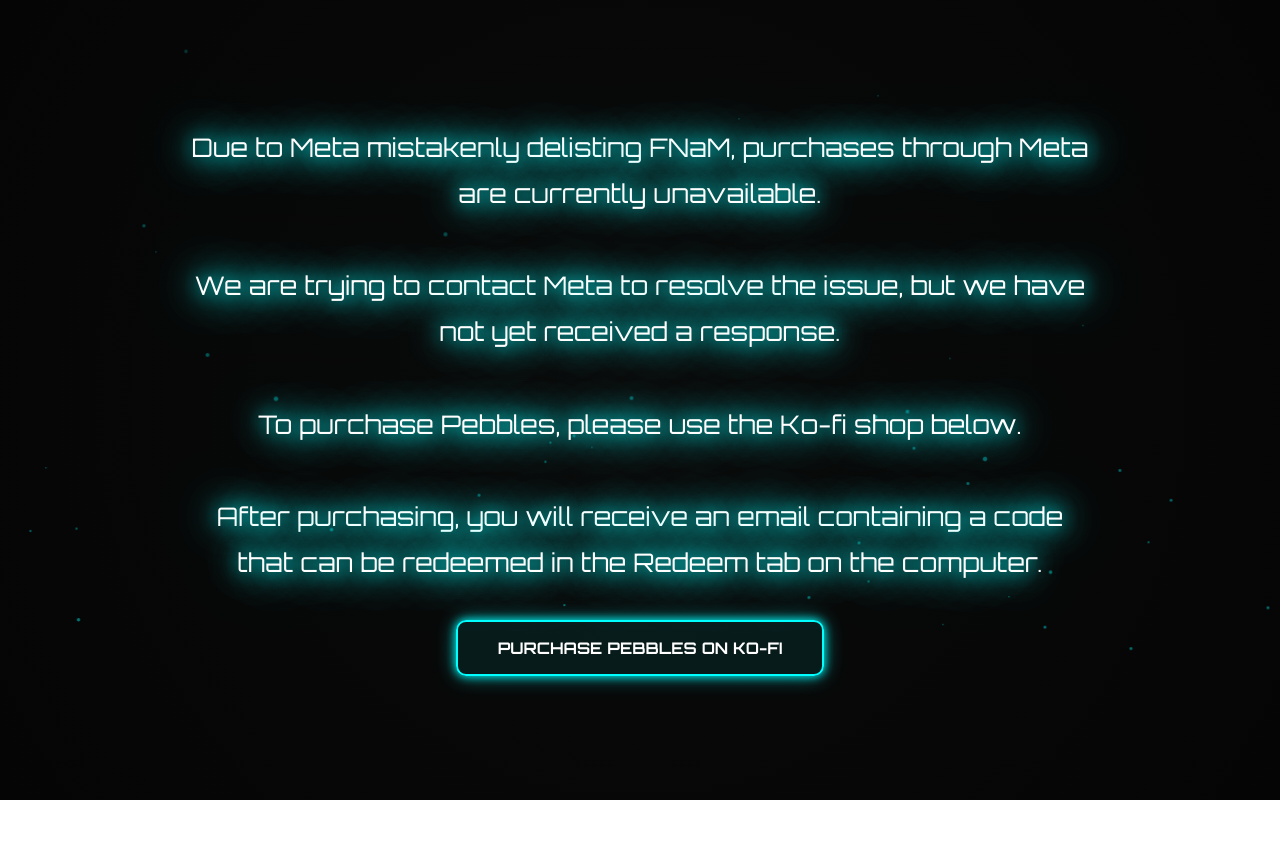
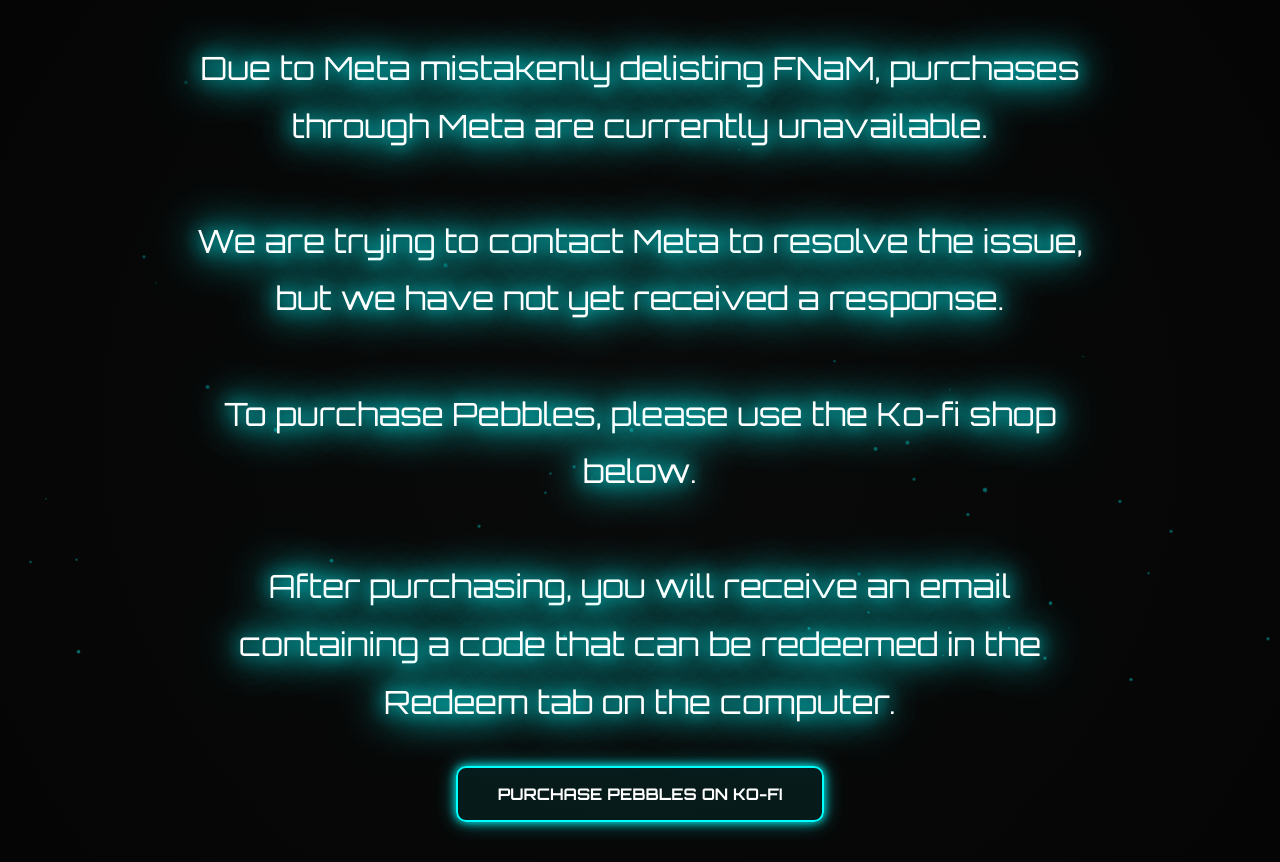
Before and after one commit to GameboyAlex1234/FileStorageGameboyAlex, a website: page pebbles.html in a window 1280 px wide. Before the commit the page ends 800 px from the top, so only its background shows below. Drawn offline with Linux system fonts and the light colour scheme.

Commit message:
Update pebbles.html

```diff
--- a/pebbles.html
+++ b/pebbles.html
@@ -3,7 +3,7 @@
 <head>
 <meta charset="UTF-8">
 <meta name="viewport" content="width=device-width, initial-scale=1.0">
-<title>Petal Purchases</title>
+<title>Pebbles Purchases</title>
 
 <style>
   @import url('https://fonts.googleapis.com/css2?family=Orbitron:wght@400;700&display=swap');
@@ -29,7 +29,7 @@
 
   .message {
   color: #ffffff;
-  font-size: 1.6rem; /* Bigger text */
+  font-size: 2rem;
   line-height: 1.8;
   text-shadow:
     0 0 10px #0ff,
```
